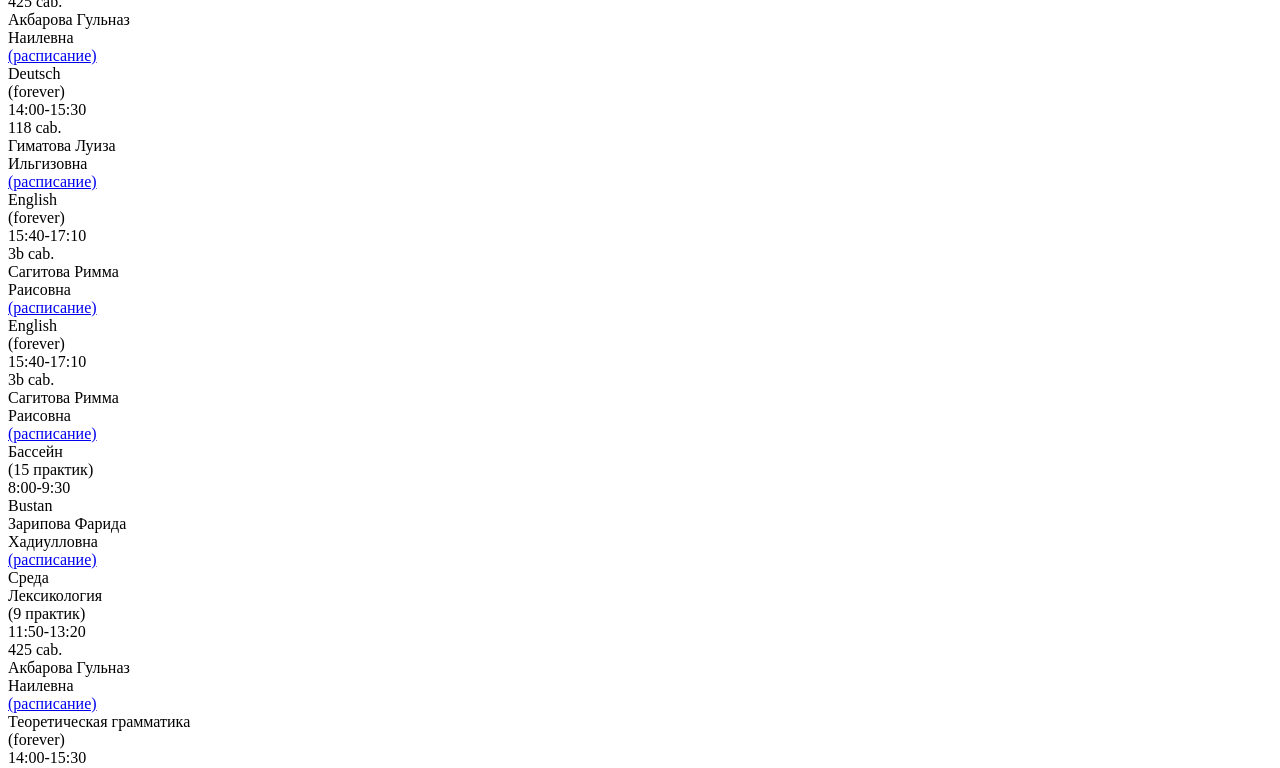
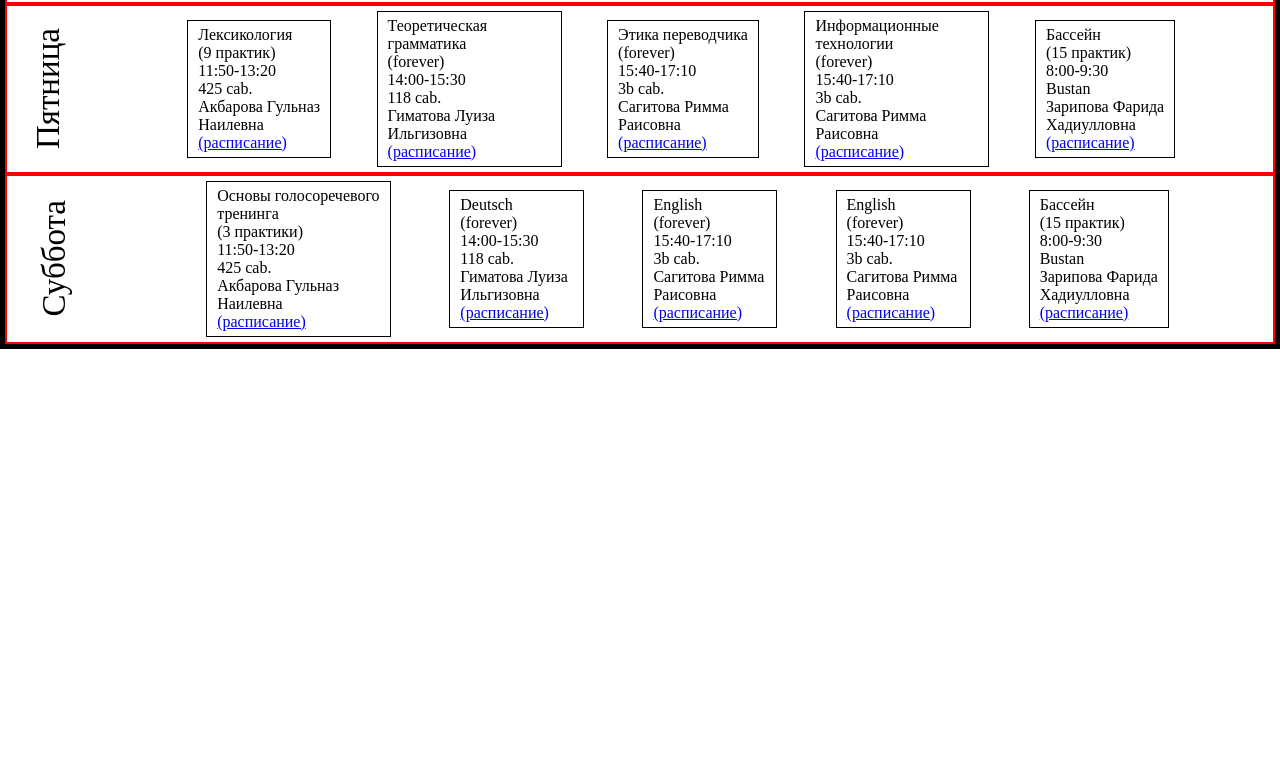
Before and after one commit to Knopyaro/knopyaro.github.io, a plain HTML site: page newschedule/index.html in a window 1280 px wide. Shown: the part 777-1545 px from the top of the page. After the commit the page ends 1126 px from the top, so only its background shows below. Drawn offline with Linux system fonts and the light colour scheme; a script that the page names is missing.

Commit message:
Add files via upload

```diff
--- a/newschedule/index.html
+++ b/newschedule/index.html
@@ -4,7 +4,7 @@
 	<script src="/index.js"></script>
 	<meta charset="UTF-8">
 	<title>Document-copy</title>
-	<link rel="stylesheet" href="index-copy.css">
+	<link rel="stylesheet" href="index.css">
 </head>
 <body>
 
```
